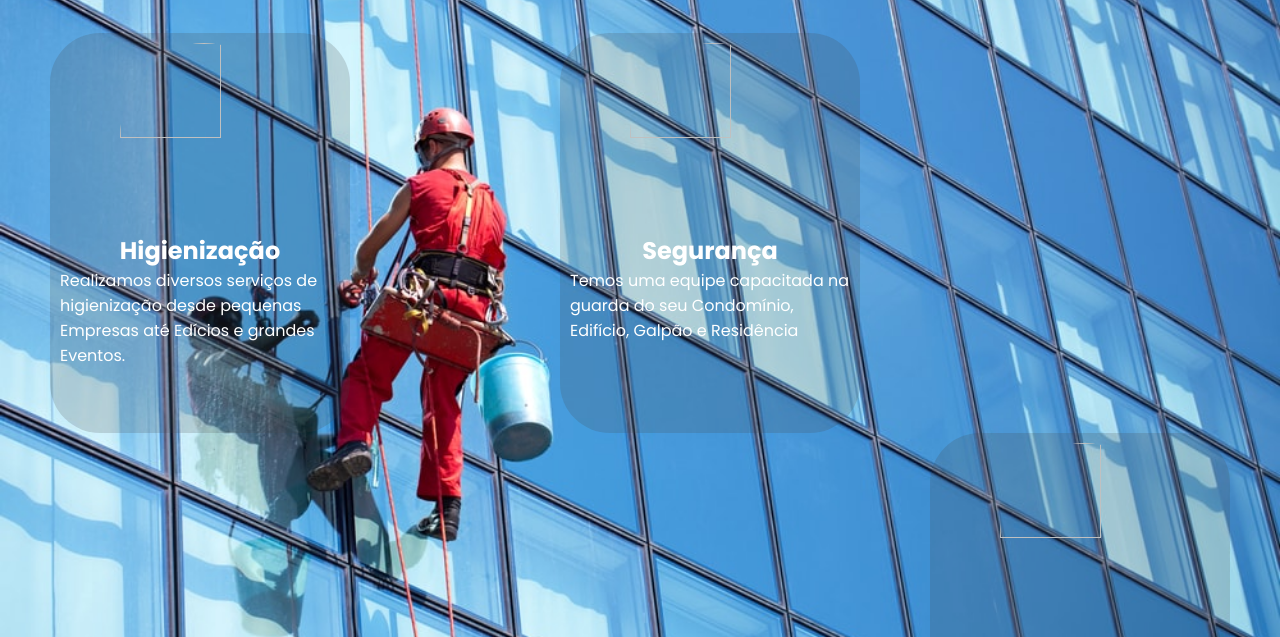
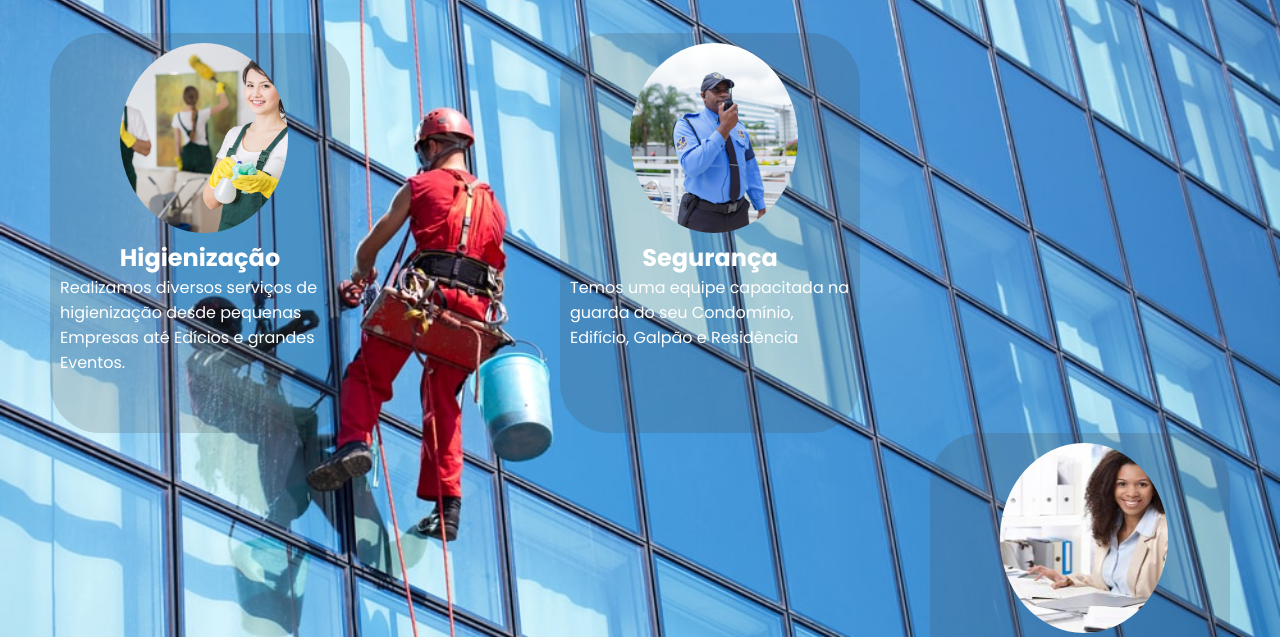
Before and after one commit to MarceloPaes84/Modelo1, a plain HTML site: page servicos.html in a window 1280 px wide. Shown: the part 67-704 px from the top of the page. Drawn offline with Linux system fonts and the light colour scheme.

Commit message:
Update servicos.html

```diff
--- a/servicos.html
+++ b/servicos.html
@@ -30,7 +30,7 @@
                         <section class="img" >
                             <span class="overlay"> </span>
                              <div class="img2">
-                                <img src="/imagens/empresa3.jpg" alt="" class="card-img">
+                                <img src="empresa3.jpg" alt="" class="card-img">
 
                                 <div class="texto">
                                     <h2 class="titulo1">Higienização</h2>
@@ -38,7 +38,7 @@
                                 </div>
                             </div>
                             <div class="img3">
-                                <img src="/imagens/empresa4.png" alt="" class="card-img">
+                                <img src="empresa4.png" alt="" class="card-img">
 
                                 <div class="texto">
                                     <h2 class="titulo1">Segurança</h2>
@@ -46,7 +46,7 @@
                                 </div>
                             </div>
                             <div class="img4">
-                                <img src="/imagens/empresa5.jpg" alt="" class="card-img">
+                                <img src="empresa5.jpg" alt="" class="card-img">
 
                                 <div class="texto">
                                     <h2 class="titulo1">Administração</h2>
```
